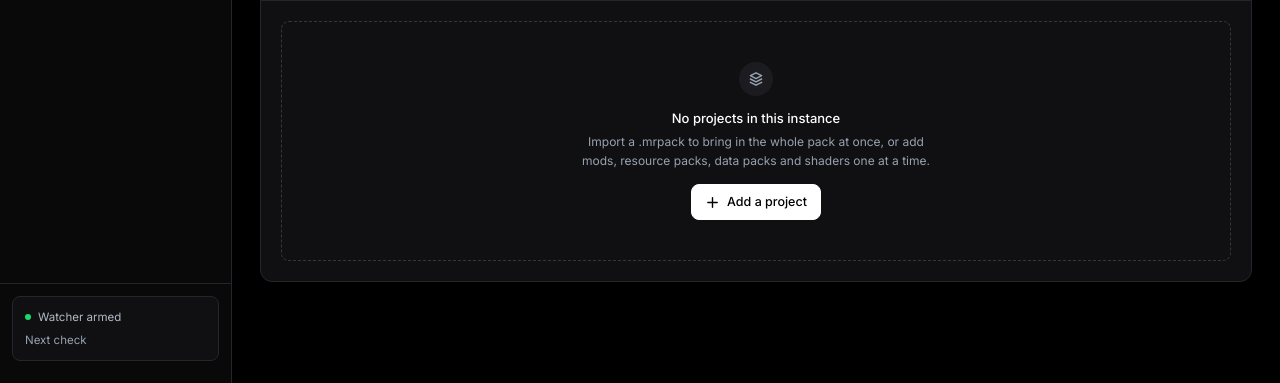
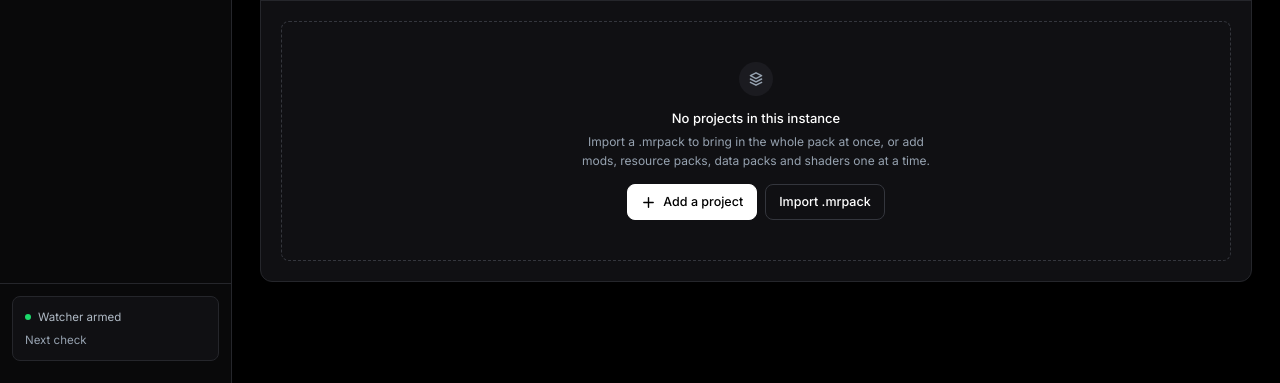
Before and after one commit to Trisn0802/modwatch, a Node project: template server/views/pages/instance.njk in a window 1280 px wide. Shown: the part 417-800 px from the top of the page. Run offline with Node 20 templates, Linux system fonts and the light colour scheme; the template is opened without the code that fills it, so the values that code supplies are empty.

Commit message:
Show the import entry point to members

```diff
--- a/server/views/pages/dashboard.njk
+++ b/server/views/pages/dashboard.njk
@@ -16,7 +16,7 @@
     </div>
   </div>
   <div class="page-actions">
-    {% if isAdmin %}<a class="btn" href="/imports/new">{{ icon('upload') }} Import .mrpack</a>{% endif %}
+    <a class="btn" href="/imports/new">{{ icon('upload') }} Import .mrpack</a>
     <a class="btn" href="/instances/new">{{ icon('plus') }} New instance</a>
     <form method="post" action="/check-all">
       {% include "partials/csrf.njk" %}
@@ -31,7 +31,7 @@
     <p class="setup-step">Step 1</p>
     <p class="setup-title">Import the pack you run</p>
     <p class="setup-copy">A .mrpack gives ModWatch every jar, its hash, and the exact Forge or Fabric build.</p>
-    {% if isAdmin %}<a class="setup-link" href="/imports/new">Upload a .mrpack {{ icon('arrow-right') }}</a>{% endif %}
+    <a class="setup-link" href="/imports/new">Upload a .mrpack {{ icon('arrow-right') }}</a>
   </div>
   <div class="setup-cell">
     <p class="setup-step">Step 2</p>
@@ -194,7 +194,7 @@
           <p class="empty-text">Create one by hand or import the .mrpack you actually play. The board fills in after the first check.</p>
           <div class="empty-actions">
             <a class="btn primary" href="/instances/new">Create an instance</a>
-            {% if isAdmin %}<a class="btn" href="/imports/new">Import .mrpack</a>{% endif %}
+            <a class="btn" href="/imports/new">Import .mrpack</a>
           </div>
         </div>
       </div>
--- a/server/views/pages/instance-files.njk
+++ b/server/views/pages/instance-files.njk
@@ -41,7 +41,7 @@
         <p class="empty-title">No pack files stored</p>
         <p class="empty-text">Import a .mrpack and select config or other folders in the preview. Those files will appear here for members to inspect.</p>
         <div class="empty-actions">
-          {% if isAdmin %}<a class="btn primary" href="/imports/new">{{ icon('upload') }} Import a .mrpack</a>{% endif %}
+          <a class="btn primary" href="/imports/new">{{ icon('upload') }} Import a .mrpack</a>
           <a class="btn" href="/instances/{{ instance.id }}">Back to the project board</a>
         </div>
       </div>
--- a/server/views/pages/instance.njk
+++ b/server/views/pages/instance.njk
@@ -437,7 +437,7 @@
         <p class="empty-text">Import a .mrpack to bring in the whole pack at once, or add mods, resource packs, data packs and shaders one at a time.</p>
         <div class="empty-actions">
           <a class="btn primary" href="/instances/{{ instance.id }}/mods/new">{{ icon('plus') }} Add a project</a>
-          {% if isAdmin %}<a class="btn" href="/imports/new">Import .mrpack</a>{% endif %}
+          <a class="btn" href="/imports/new">Import .mrpack</a>
         </div>
         {% endif %}
       </div>
--- a/server/views/pages/instances.njk
+++ b/server/views/pages/instances.njk
@@ -9,7 +9,7 @@
     <p class="page-sub">{{ instances.length }} instance{% if instances.length != 1 %}s{% endif %}, each locked to one Minecraft version and loader. An update only counts when a release matches that scope.</p>
   </div>
   <div class="page-actions">
-    {% if isAdmin %}<a class="btn" href="/imports/new">{{ icon('upload') }} Import .mrpack</a>{% endif %}
+    <a class="btn" href="/imports/new">{{ icon('upload') }} Import .mrpack</a>
     <a class="btn primary" href="/instances/new">{{ icon('plus') }} New instance</a>
   </div>
 </div>
@@ -99,7 +99,7 @@
         <p class="empty-text">An instance is one modpack on one Minecraft version and loader. Import a .mrpack to get its mod list in one step, or add the details by hand.</p>
         <div class="empty-actions">
           <a class="btn primary" href="/instances/new">Create an instance</a>
-          {% if isAdmin %}<a class="btn" href="/imports/new">Import .mrpack</a>{% endif %}
+          <a class="btn" href="/imports/new">Import .mrpack</a>
         </div>
       </div>
     </div>
```
